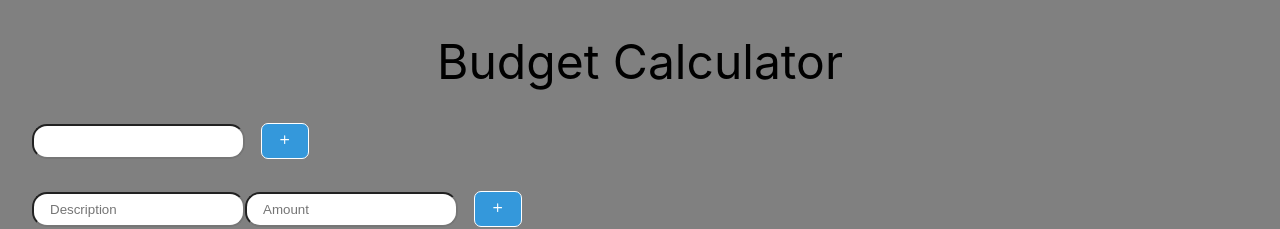
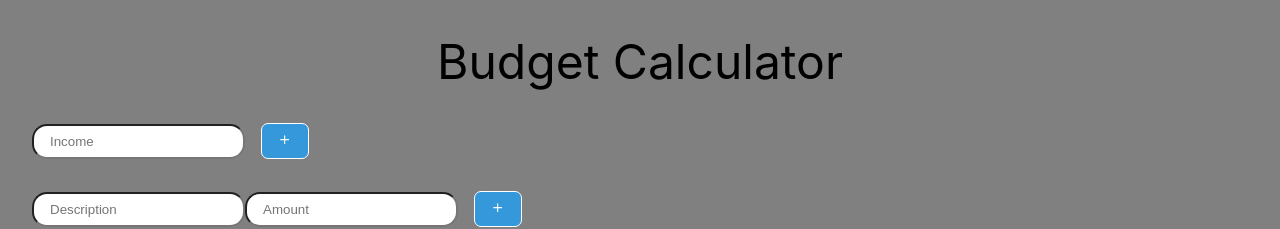
Before and after one commit to cw417/react-budget-calc, a React (Create React App) app in the folder client/: page / in a window 1280 px wide. Shown: the top 229 px of the page. Built offline with nearby package versions, Linux system fonts and the light colour scheme; the HTML template or start-up script is replaced by a standard one.

Commit message:
Refactor income and budget inputs to single component
Combined the Input and IncomeInput components so they are a single
component. Income and budget inputs are now working.

```diff
--- a/client/src/App.tsx
+++ b/client/src/App.tsx
@@ -1,11 +1,10 @@
 import React, { useState } from 'react';
 import './App.css';
 import Header from './components/Header';
-import Input from './components/Input';
 import ExpenseList from './components/ExpenseList';
-import IncomeInput from './components/IncomeInput';
 import { FiPlus } from 'react-icons/fi';
 import InfoDisplay from './components/InfoDisplay';
+import Input from './components/Input'
 
 export interface Expense {
   description: string;
@@ -28,20 +27,23 @@ function App() {
   const [ expenses, setExpenses ] = useState<Expense[]>(initialExpenses());
   const [ income, setIncome ] = useState(0);
 
-  function addExpense(expense: Expense) {
+  function addExpense(description: string, amount: string) {
     /**
      * Add expense to the 'expenses' array.
-     * @param {Expense} expense    Expense to add.
+     * @param {string} description    Description of the expense.
+     * @param {string} amount         Amount of the expense.
      */
-    setExpenses(prevExpenses => [...prevExpenses, expense])
+    const newExpense: Expense =  { description: description, amount: parseFloat(amount)}
+    setExpenses(prevExpenses => [...prevExpenses, newExpense])
   }
 
-  function updateIncome(amount: number) {
+  function updateIncome(amount: string) {
     /**
      * Sets 'income' state to given amount.
-     * @param {number} amount    Amount to set income to.
+     * @param {string} amount    Amount to set income to.
      */
-    setIncome(amount);
+
+    setIncome(parseFloat(amount));
   }
 
   function getBalance() {
@@ -53,19 +55,23 @@ function App() {
      return income - (expenses.map(expense => expense.amount)).reduce((a,b) => a + b);
   }
 
-
   return (
     <div>
       <Header
         title={APP_TITLE}
       />
-      <IncomeInput
-        income={income}
-        updateIncome={updateIncome}
+      <Input
+        numberOfInputs={1}
+        buttonText={<FiPlus />}
+        placeholder1={"Income"}
+        updateFunction={updateIncome}
       />
       <Input
+        numberOfInputs={2}
+        buttonText={<FiPlus />}
+        placeholder1={"Description"}
+        placeholder2={"Amount"}
         updateFunction={addExpense}
-        buttonText={<FiPlus />}
       />
       <ExpenseList
         expenses={expenses}
--- a/client/src/components/IncomeInput.tsx
+++ /dev/null
@@ -1,26 +0,0 @@
-import React, { useRef } from 'react'
-import { FiPlus } from 'react-icons/fi';
-
-type Props = {
-  updateIncome: (amount: number) => void,
-  income: number
-}
-
-export default function IncomeInput({ income, updateIncome }: Props) {
-
-  const incomeRef = useRef<HTMLInputElement | null>(null);
-
-  function handleUpdateIncome() {
-    if (incomeRef === null || incomeRef?.current?.value === '') return;
-    const incomeString = incomeRef?.current?.value;
-    const income = parseFloat(incomeString!);
-    updateIncome(income);
-  }
-
-  return (
-    <div className='m-2' >
-      <input className='input' type='text' ref={incomeRef}></input>
-      <button className='button' onClick={handleUpdateIncome}><FiPlus /></button>
-    </div>
-  )
-}
--- a/client/src/components/Input.tsx
+++ b/client/src/components/Input.tsx
@@ -1,15 +1,18 @@
 import React, { useRef } from 'react'
 
 type Props = {
+  numberOfInputs: 1 | 2;
   updateFunction: Function;
   labelText?: string;
   buttonText: string | JSX.Element;
+  placeholder1: string;
+  placeholder2?: string;
 }
 
-export default function Input({ updateFunction, labelText, buttonText }: Props) {
+export default function BudgetInput( props : Props ) {
 
-  const descriptionRef = useRef<HTMLInputElement | null>(null);
-  const amountRef = useRef<HTMLInputElement | null>(null);
+  const input1Ref = useRef<HTMLInputElement | null>(null);
+  const input2Ref = useRef<HTMLInputElement | null>(null);
 
 
   function handleUpdateInfo() {
@@ -17,13 +20,18 @@ export default function Input({ updateFunction, labelText, buttonText }: Props)
      * Calls the update function and passes in the infoRef as a string.
      * Clears the inputRef when finished.
      */
-    const description: string | undefined = (descriptionRef.current?.value !== null) ? descriptionRef.current?.value : '' ;
-    if (description === '') return;
-    const amount: string | undefined = (amountRef.current?.value !== null) ? amountRef.current?.value : '' ;
-    if (amount === '') return;
-    updateFunction({ description: description, amount: parseFloat(amount!)});
-    descriptionRef.current!.value = null!;
-    amountRef.current!.value = null!;
+    const input1: string | undefined = (input1Ref.current?.value !== null) ? input1Ref.current?.value : '' ;
+    if (input1 === '') return;
+    if (props.numberOfInputs === 1) {
+      props.updateFunction(input1);
+    }
+    else {
+      const input2: string | undefined = (input2Ref.current?.value !== null) ? input2Ref.current?.value : '' ;
+      if (input2 === '') return;
+      props.updateFunction(input1, input2);
+    }
+    input1Ref.current!.value = null!;
+    input2Ref.current!.value = null!;
   }
 
   function handleKeyPress(event: React.KeyboardEvent<HTMLElement>) {
@@ -38,10 +46,26 @@ export default function Input({ updateFunction, labelText, buttonText }: Props)
 
   return (
     <div className='m-2'>
-      <label>{labelText}</label>
-      <input className='input' ref={descriptionRef} onKeyUp={handleKeyPress} type='text' placeholder={'Description'} />
-      <input className='input' ref={amountRef} onKeyUp={handleKeyPress} type='text' placeholder={'Amount'} />
-      <button className='button' onClick={handleUpdateInfo}>{buttonText}</button>
+      <label>{props.labelText}</label>
+      <input
+        className='input'
+        ref={input1Ref}
+        type='text'
+        placeholder={props.placeholder1}
+        onKeyUp={handleKeyPress}
+      />
+      <input
+        className='input'
+        ref={input2Ref}
+        type='text'
+        placeholder={props.placeholder2}
+        onKeyUp={handleKeyPress}
+        style={{display: props.numberOfInputs === 1 ? 'none' : 'inline' }}
+      />
+      <button
+        className='button'
+        onClick={handleUpdateInfo}
+      >{props.buttonText}</button>
     </div>
   )
 }
```
